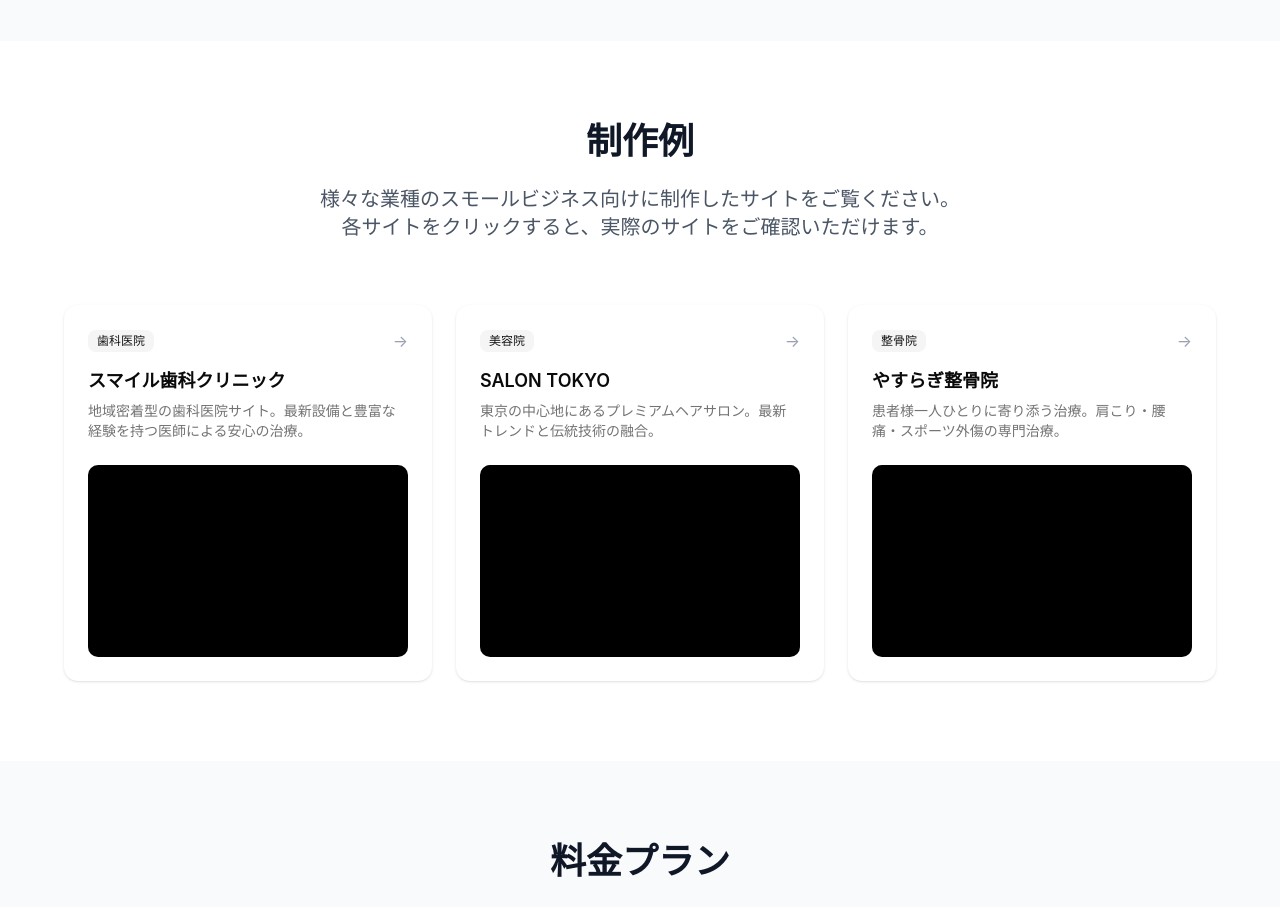
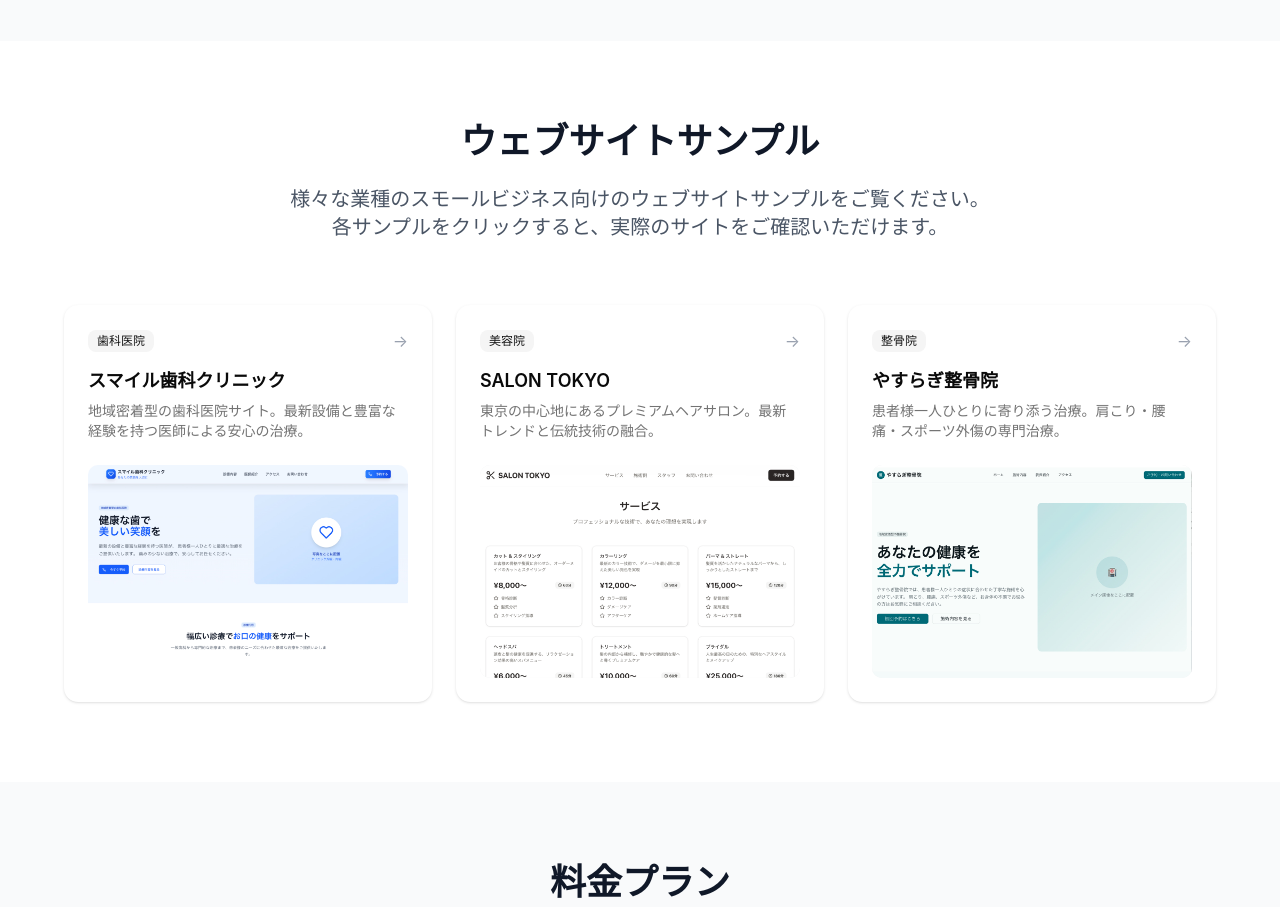
Before and after one commit to farang-dev/buildly-website, a Next.js app: page / in a window 1280 px wide. Shown: the part 1200-2107 px from the top of the page. Built offline with nearby package versions, Linux system fonts and the light colour scheme.

Commit message:
added images and samples

```diff
--- a/app/page.tsx
+++ b/app/page.tsx
@@ -268,11 +268,11 @@ export default function Home() {
             viewport={{ once: true }}
             className="text-center mb-16"
           >
-            <h2 className="text-2xl sm:text-3xl md:text-4xl font-bold text-gray-900 mb-6">制作例</h2>
+            <h2 className="text-2xl sm:text-3xl md:text-4xl font-bold text-gray-900 mb-6">ウェブサイトサンプル</h2>
             <p className="text-lg sm:text-xl text-gray-600 max-w-3xl mx-auto">
-              様々な業種のスモールビジネス向けに制作したサイトをご覧ください。
+              様々な業種のスモールビジネス向けのウェブサイトサンプルをご覧ください。
               <br />
-              各サイトをクリックすると、実際のサイトをご確認いただけます。
+              各サンプルをクリックすると、実際のサイトをご確認いただけます。
             </p>
           </motion.div>
 
@@ -307,17 +307,12 @@ export default function Home() {
                       </CardDescription>
                     </CardHeader>
                     <CardContent>
-                      <div className="relative h-48 bg-gray-100 rounded-lg overflow-hidden group">
+                      <div className="relative aspect-[3/2] bg-gray-100 rounded-lg overflow-hidden group">
                         <img
                           src={item.image}
                           alt={item.title}
                           className="w-full h-full object-cover transition-transform duration-300 group-hover:scale-105"
                         />
-                        <div className="absolute inset-0 bg-black bg-opacity-0 group-hover:bg-opacity-20 transition-all duration-300 flex items-center justify-center">
-                          <span className="text-white opacity-0 group-hover:opacity-100 transition-opacity duration-300 font-medium">
-                            サイトを見る →
-                          </span>
-                        </div>
                       </div>
                     </CardContent>
                   </Card>
```
